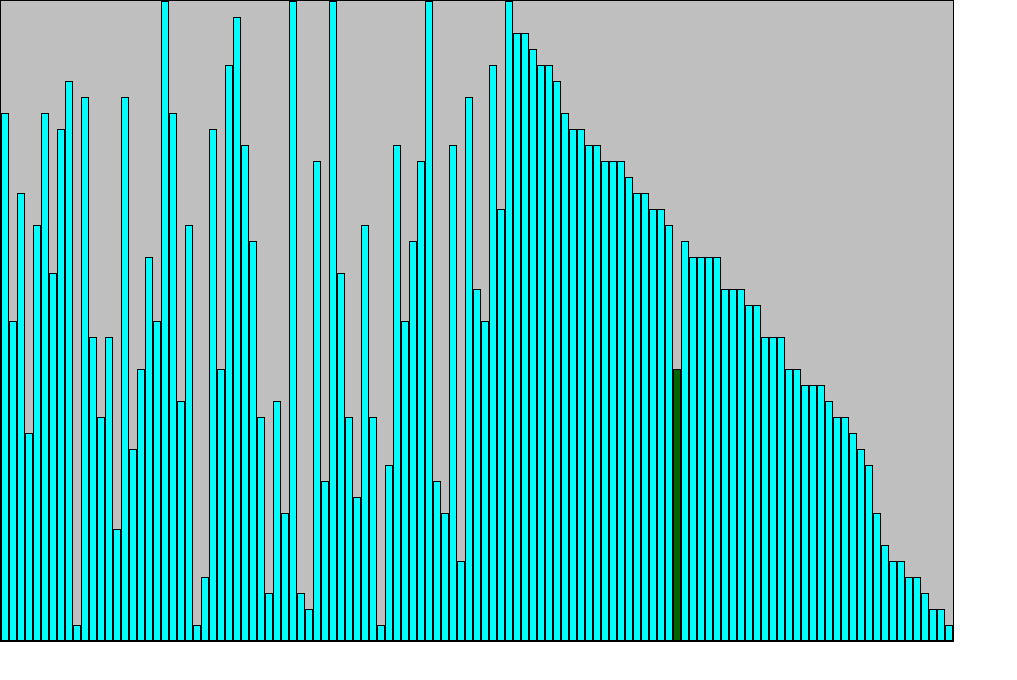
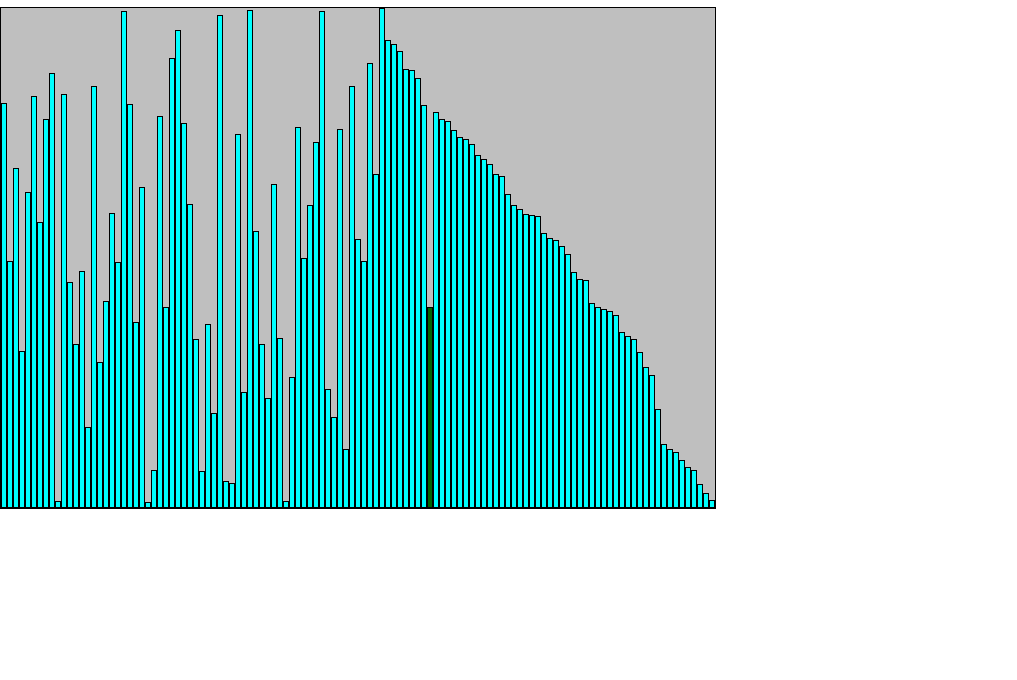
Before and after one commit to MadCow234/react-sort-visualizer, a React (Create React App) app: page / in a window 1280 px wide. Shown: the top 680 px of the page, without its empty margins (0-1017 px from the left). Built offline with nearby package versions, Linux system fonts and the light colour scheme.

Commit message:
Increased array increments and changed column em to px

```diff
--- a/src/App.js
+++ b/src/App.js
@@ -4,7 +4,7 @@ import React, { useState } from 'react';
 import Stage from './components/visualizer/Stage';
 
 const App = () => {
-  let array = Array.from(new Array(Math.floor((Math.random() * 100) + 40)), () => Math.floor((Math.random() * 40) + 1));
+  let array = Array.from(new Array(Math.floor((Math.random() * 100) + 40)), () => Math.floor((Math.random() * 500) + 1));
 
   const [grid, setGrid] = useState(array);
 
--- a/src/components/visualizer/Column.js
+++ b/src/components/visualizer/Column.js
@@ -5,10 +5,10 @@ const Container = styled.div`
   box-sizing: border-box;
   display: flex;
   flex-direction: column;
-  height: ${props => props.height + 'em'};
+  height: ${props => props.height + 'px'};
   background-color: ${props => props.index === props.movingIndex ? "darkgreen" : "cyan"};
   border: 1px solid black;
-  width: 0.5em;
+  width: 6px;
 `;
 
 const Column = ({height, index, movingIndex}) => {
```
